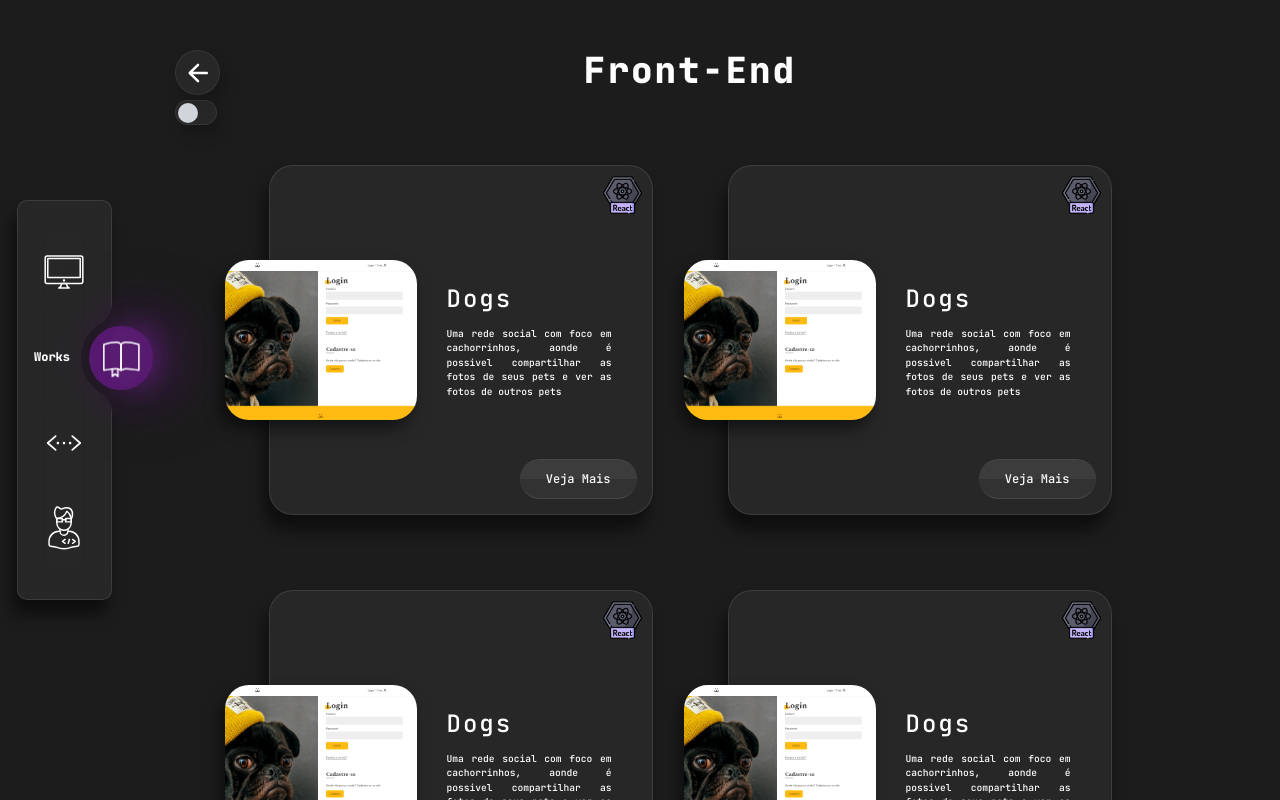
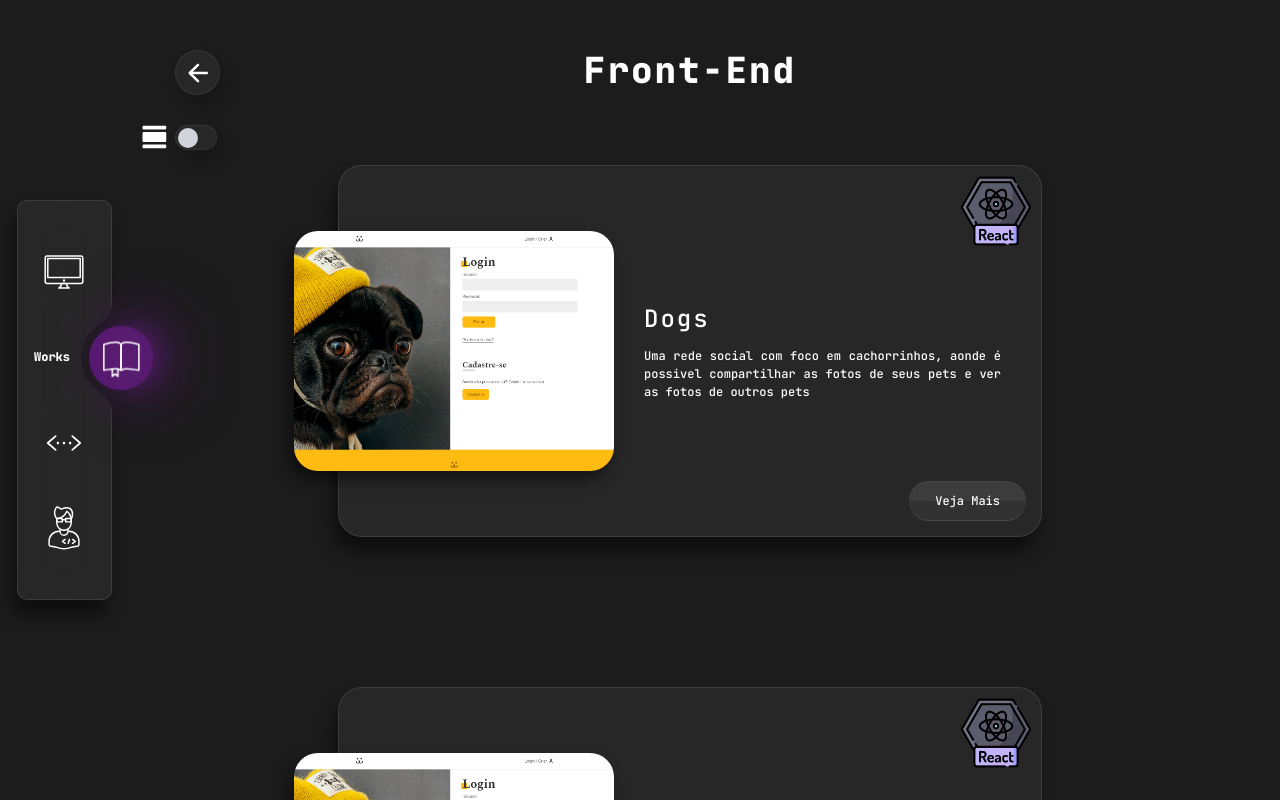
Before and after one commit to lothllann/Portfolio, a React (Vite) app: page /port/front in a window 1280 px wide. Shown: the top 800 px of the page. Built offline with nearby package versions, Linux system fonts and the light colour scheme.

Commit message:
icon grid

```diff
--- a/src/components/portfolio/Front_End.tsx
+++ b/src/components/portfolio/Front_End.tsx
@@ -6,7 +6,7 @@ import Btn_Back from './Btn_Back'
 import Switch_Grid from './Switch_Grid'
 
 export const Front_End = () => {
-  const [grid, setGrid] = React.useState('mosaico')
+  const [grid, setGrid] = React.useState('single')
   return (
     <section className='container_Front'>
       <Btn_Back/>
--- a/src/components/portfolio/Switch_Grid.tsx
+++ b/src/components/portfolio/Switch_Grid.tsx
@@ -1,12 +1,28 @@
 import React from 'react'
 import * as Switch from '@radix-ui/react-switch';
+import GridViewRoundedIcon from '@mui/icons-material/GridViewRounded';
+import ViewDayRoundedIcon from '@mui/icons-material/ViewDayRounded';
+import { grey } from '@mui/material/colors';
 
 interface switchProps {
 gridState: string,
 setGrid: Function
 }
 
+const style = {
+  fontSize: 30,
+  color: grey
+}
+
 const Switch_Grid = ({gridState, setGrid}:switchProps) => {
+  const [iconGrid, setIconGrid] = React.useState<boolean>()
+  React.useEffect(() => {
+    if(gridState === 'single')
+    setIconGrid(true)
+    else
+    setIconGrid(false)
+  }, [gridState])
+
   const handle = () =>{
     if(gridState === 'mosaico')
     setGrid('single')
@@ -14,13 +30,23 @@ const Switch_Grid = ({gridState, setGrid}:switchProps) => {
     setGrid('mosaico')
   }
   return (
+    <div className='mt-[75px] absolute left-[-25px] max-[1400px]:top-[0] top-[25px] flex'>
+    {iconGrid ?
+     <div className='absolute left-[-35px] top-[-3px]'>
+      <ViewDayRoundedIcon style={style}/>
+    </div> : null}
     <Switch.Root
     onCheckedChange={handle}
-    className="absolute left-[-25px] max-[1400px]:top-[50px] top-[95px] w-[42px] h-[25px] shadow-[5px_10px_15px_rgba(0,0,0,0.2)]  bg-greyGlass1  rounded-full border-greyGlass2 border-[1px] border-solid   data-[state=checked]:bg-black outline-none cursor-pointer"
-    id="airplane-mode"
-  >
+    className="w-[42px] h-[25px] shadow-[5px_10px_15px_rgba(0,0,0,0.2)]  bg-greyGlass1  rounded-full border-greyGlass2 border-[1px] border-solid   data-[state=checked]:bg-black outline-none cursor-pointer"
+    id="airplane-mode">
     <Switch.Thumb className="block w-[20px] h-[20px] bg-gray-300 rounded-full  transition-transform duration-100 translate-x-0.5 will-change-transform data-[state=checked]:translate-x-[19px]" />
-  </Switch.Root>
+    </Switch.Root>
+    {!iconGrid ?
+    <div className='absolute right-[-35px] top-[-3px]'>
+      <GridViewRoundedIcon style={style}/>
+    </div>  : null}
+    </div>
+
   )
 }
 
```
